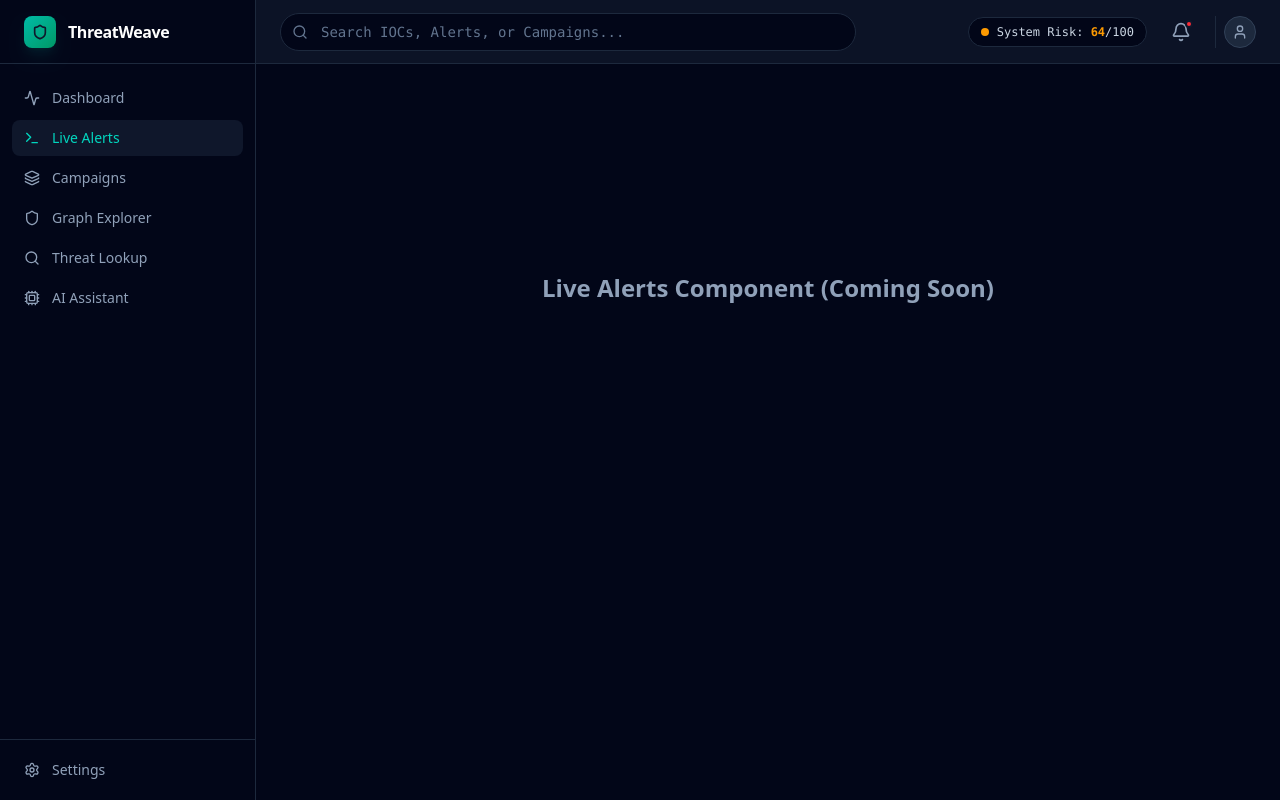
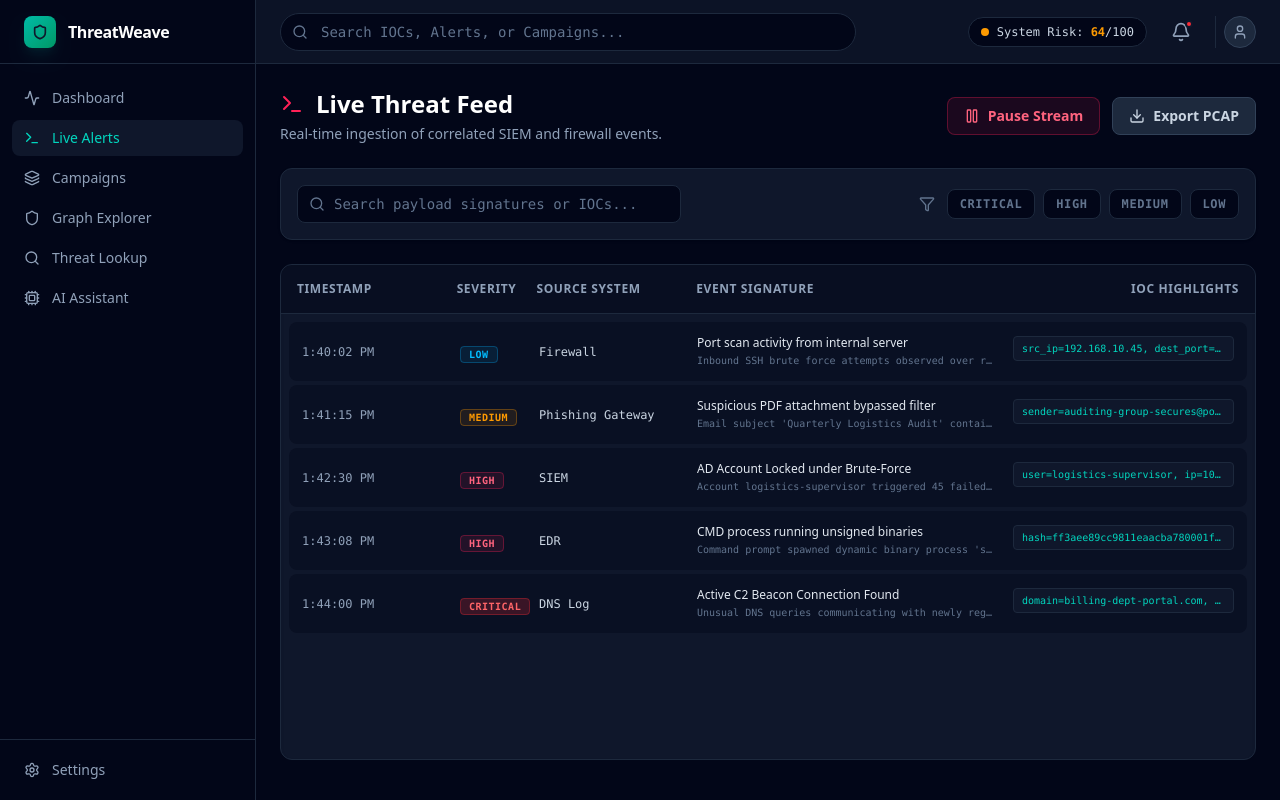
Before and after one commit to PrachiMishra7/ThreatWeave, a React (Vite) app: page /alerts in a window 1280 px wide. Built offline with nearby package versions, Linux system fonts and the light colour scheme; no server answers.

Commit message:
feat: added phase 3 live alerts feed with SSE and filtering

```diff
--- a/src/App.tsx
+++ b/src/App.tsx
@@ -1,6 +1,7 @@
 import { BrowserRouter, Routes, Route, Navigate } from "react-router-dom";
 import Layout from "./components/layout/Layout";
 import Dashboard from "./pages/Dashboard";
+import LiveAlerts from "./pages/LiveAlerts";
 
 // Temporary placeholder pages
 const Placeholder = ({ title }: { title: string }) => (
@@ -16,7 +17,7 @@ export default function App() {
         <Route path="/" element={<Layout />}>
           <Route index element={<Navigate to="/dashboard" replace />} />
           <Route path="dashboard" element={<Dashboard />} />
-          <Route path="alerts" element={<Placeholder title="Live Alerts" />} />
+          <Route path="alerts" element={<LiveAlerts />} />
           <Route path="campaigns" element={<Placeholder title="Campaigns" />} />
           <Route path="graph" element={<Placeholder title="Graph Explorer" />} />
           <Route path="lookup" element={<Placeholder title="Threat Lookup" />} />
--- /dev/null
+++ b/src/pages/LiveAlerts.tsx
@@ -0,0 +1,165 @@
+import { useState, useEffect } from "react";
+import { Terminal, Search, Filter, ShieldAlert, Pause, Play, Download } from "lucide-react";
+import { SeverityBadge } from "../components/ui/SeverityBadge";
+import { simulatedStreamLogs } from "../mockData";
+
+export default function LiveAlerts() {
+  const [streamData, setStreamData] = useState<any[]>(simulatedStreamLogs);
+  const [isStreaming, setIsStreaming] = useState(true);
+  const [searchQuery, setSearchQuery] = useState("");
+  const [selectedSeverity, setSelectedSeverity] = useState<string | null>(null);
+
+  useEffect(() => {
+    if (!isStreaming) return;
+
+    const eventSource = new EventSource("/api/stream/logs");
+
+    eventSource.onmessage = (event) => {
+      try {
+        const data = JSON.parse(event.data);
+        if (data.status === "connected") return;
+        setStreamData((prev) => [data, ...prev.slice(0, 99)]); // Keep last 100
+      } catch (err) {
+        console.error("SSE parse error", err);
+      }
+    };
+
+    eventSource.onerror = () => {
+      eventSource.close();
+    };
+
+    return () => {
+      eventSource.close();
+    };
+  }, [isStreaming]);
+
+  // Derived state for filtering
+  const filteredAlerts = streamData.filter(alert => {
+    const matchesSearch = alert.title?.toLowerCase().includes(searchQuery.toLowerCase()) ||
+                          alert.description?.toLowerCase().includes(searchQuery.toLowerCase()) ||
+                          alert.iocs?.toLowerCase().includes(searchQuery.toLowerCase());
+    const matchesSeverity = selectedSeverity ? alert.severity === selectedSeverity : true;
+    return matchesSearch && matchesSeverity;
+  });
+
+  return (
+    <div className="flex flex-col h-[calc(100vh-8rem)] gap-6">
+
+      {/* Header & Controls */}
+      <div className="flex flex-col md:flex-row md:items-center justify-between gap-4">
+        <div>
+          <h1 className="text-2xl font-bold text-white flex items-center gap-3">
+            <Terminal className="h-6 w-6 text-rose-500" />
+            Live Threat Feed
+          </h1>
+          <p className="text-sm text-slate-400 mt-1">
+            Real-time ingestion of correlated SIEM and firewall events.
+          </p>
+        </div>
+
+        <div className="flex items-center gap-3">
+          <button
+            onClick={() => setIsStreaming(!isStreaming)}
+            className={`flex items-center gap-2 px-4 py-2 rounded-lg font-semibold text-sm transition-all border ${
+              isStreaming
+                ? "bg-rose-500/10 text-rose-400 border-rose-500/30 hover:bg-rose-500/20"
+                : "bg-slate-800 text-slate-300 border-slate-700 hover:bg-slate-700"
+            }`}
+          >
+            {isStreaming ? <Pause className="h-4 w-4" /> : <Play className="h-4 w-4" />}
+            {isStreaming ? "Pause Stream" : "Resume Stream"}
+          </button>
+
+          <button className="flex items-center gap-2 px-4 py-2 rounded-lg font-semibold text-sm transition-all border bg-slate-800 text-slate-300 border-slate-700 hover:bg-slate-700">
+            <Download className="h-4 w-4" />
+            Export PCAP
+          </button>
+        </div>
+      </div>
+
+      {/* Filters Bar */}
+      <div className="bg-slate-900 border border-slate-800 rounded-xl p-4 flex flex-col md:flex-row gap-4 items-center justify-between shadow-sm">
+
+        <div className="relative w-full md:w-96">
+          <Search className="absolute left-3 top-1/2 -translate-y-1/2 h-4 w-4 text-slate-500" />
+          <input
+            type="text"
+            placeholder="Search payload signatures or IOCs..."
+            value={searchQuery}
+            onChange={(e) => setSearchQuery(e.target.value)}
+            className="w-full bg-slate-950 border border-slate-800 text-sm text-slate-200 rounded-lg pl-9 pr-4 py-2 focus:outline-none focus:border-teal-500/50 focus:ring-1 focus:ring-teal-500/50 transition-all placeholder:text-slate-500 font-mono"
+          />
+        </div>
+
+        <div className="flex items-center gap-2 w-full md:w-auto overflow-x-auto pb-2 md:pb-0">
+          <Filter className="h-4 w-4 text-slate-500 mr-1" />
+          {["CRITICAL", "HIGH", "MEDIUM", "LOW"].map(sev => (
+            <button
+              key={sev}
+              onClick={() => setSelectedSeverity(selectedSeverity === sev ? null : sev)}
+              className={`px-3 py-1.5 rounded-lg text-xs font-bold font-mono tracking-wider transition-all border ${
+                selectedSeverity === sev
+                  ? "bg-slate-800 text-white border-slate-600"
+                  : "bg-slate-950 text-slate-500 border-slate-800 hover:border-slate-700 hover:text-slate-300"
+              }`}
+            >
+              {sev}
+            </button>
+          ))}
+        </div>
+      </div>
+
+      {/* Stream Container */}
+      <div className="flex-1 bg-slate-900 border border-slate-800 rounded-xl overflow-hidden flex flex-col shadow-inner relative">
+
+        {/* Table Header */}
+        <div className="grid grid-cols-12 gap-4 p-4 border-b border-slate-800 bg-slate-950/50 text-xs font-semibold text-slate-400 uppercase tracking-wider sticky top-0 z-10">
+          <div className="col-span-2">Timestamp</div>
+          <div className="col-span-1">Severity</div>
+          <div className="col-span-2">Source System</div>
+          <div className="col-span-4">Event Signature</div>
+          <div className="col-span-3 text-right">IOC Highlights</div>
+        </div>
+
+        {/* Scrollable Event List */}
+        <div className="flex-1 overflow-y-auto p-2 flex flex-col gap-1">
+          {filteredAlerts.length === 0 ? (
+            <div className="flex flex-col items-center justify-center h-full text-slate-500 gap-3">
+              <ShieldAlert className="h-10 w-10 opacity-20" />
+              <p>No telemetry events match your filters.</p>
+            </div>
+          ) : (
+            filteredAlerts.map((log, index) => (
+              <div
+                key={index}
+                className="grid grid-cols-12 gap-4 p-3 bg-slate-950/40 hover:bg-slate-800/60 border border-transparent hover:border-slate-700/50 rounded-lg transition-colors items-center group"
+              >
+                <div className="col-span-2 text-xs font-mono text-slate-400">
+                  {new Date(log.timestamp).toLocaleTimeString()}
+                </div>
+                <div className="col-span-1">
+                  <SeverityBadge severity={log.severity} />
+                </div>
+                <div className="col-span-2 text-xs font-mono text-slate-300">
+                  {log.sourceSystem || log.title?.split(':')[0] || "Unknown"}
+                </div>
+                <div className="col-span-4">
+                  <p className="text-xs text-slate-200 font-medium truncate">{log.title}</p>
+                  <p className="text-[10px] text-slate-500 font-mono mt-0.5 truncate">{log.description}</p>
+                </div>
+                <div className="col-span-3 text-right">
+                  {log.iocs && (
+                    <span className="inline-block px-2 py-1 bg-slate-900 border border-slate-800 rounded text-[10px] font-mono text-teal-400 truncate max-w-full">
+                      {log.iocs}
+                    </span>
+                  )}
+                </div>
+              </div>
+            ))
+          )}
+        </div>
+      </div>
+
+    </div>
+  );
+}
```
